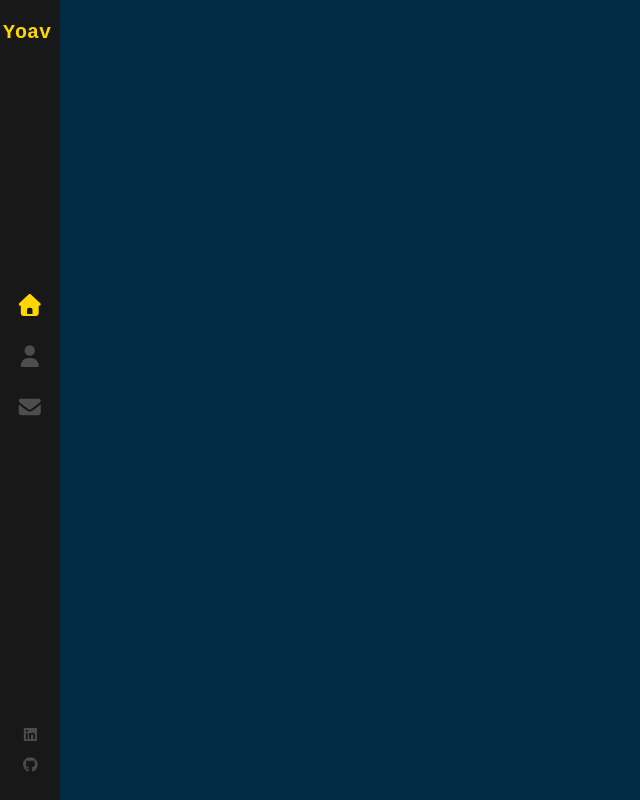
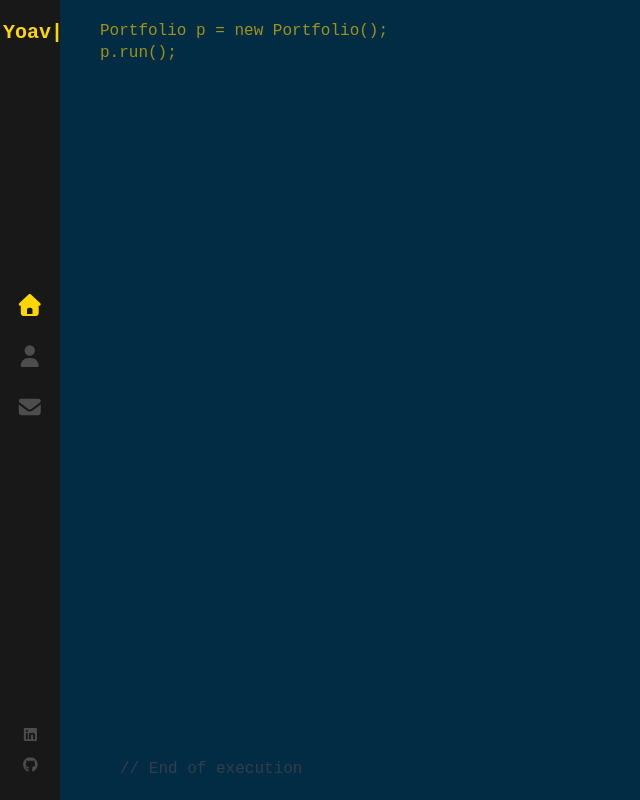
Before and after one commit to YoavShenkerman/react-portfolio, a React (Create React App) app: page / in a window 1280 px wide. Shown: the whole page, without its empty margins (0-640 px from the left). Built offline with nearby package versions, Linux system fonts and the light colour scheme.

Commit message:
Add Layout features

```diff
--- a/src/components/Layout/index.js
+++ b/src/components/Layout/index.js
@@ -1,11 +1,23 @@
 import './index.scss'
 import Sidebar from '../Sidebar'
+import { Outlet } from 'react-router-dom'
 
 const Layout = () => {
   return (
-    <>
+    <div className="App">
       <Sidebar />
-    </>
+      <div className="page">
+        <span className="tags top-tags">
+          Portfolio p = new Portfolio();
+          <br />
+          <span className="sub-line">p.run();</span>
+        </span>
+
+        <Outlet />
+
+        <span className="tags bottom-tags">{'// End of execution'}</span>
+      </div>
+    </div>
   )
 }
 
--- a/src/components/Layout/index.scss
+++ b/src/components/Layout/index.scss
@@ -0,0 +1,27 @@
+.page {
+  width: 100%;
+  height: 100%;
+  position: absolute;
+}
+
+.tags {
+  color: #ffd700;
+  opacity: 0.6;
+  position: absolute;
+  left: 100px;
+  font-size: 16px;
+  font-family: monospace;
+
+  &.top-tags {
+    bottom: auto;
+    top: 20px;
+  }
+
+  &.bottom-tags {
+    top: auto;
+    bottom: 20px;
+    margin-left: 20px;
+    color: #4d4d4e;
+  }
+
+}
```
